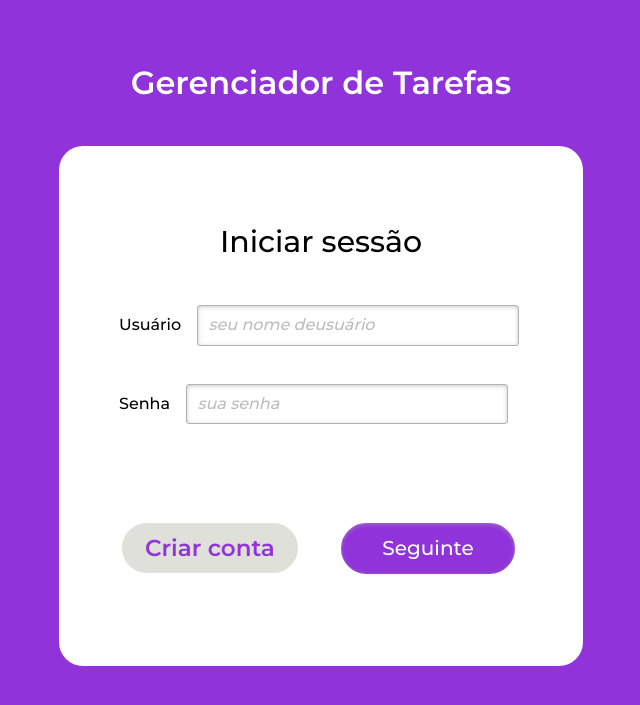
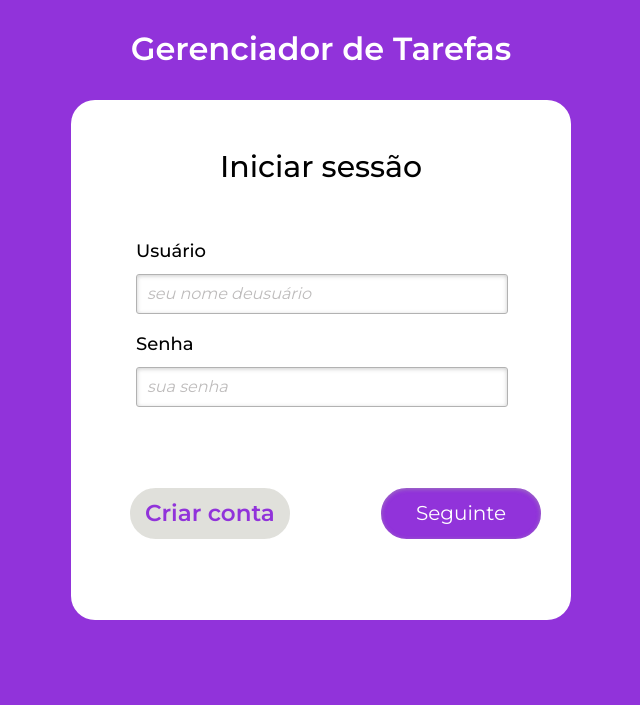
Before and after one commit to pedrojoaovr/gerenciador-tarefas-python, a Flask app: page /login in a window 1280 px wide. Shown: the top 705 px of the page, without its empty margins (319-959 px from the left). Run offline with Flask 3, Linux system fonts and the light colour scheme.

Commit message:
Atualizamos o CSS do Login e Cadastro

```diff
--- a/app/static/login.css
+++ b/app/static/login.css
@@ -19,7 +19,7 @@ padding-top: 10px;
 
 
 .content{
-background-color: #fff;
+background-color: #ffffff;
 border-radius: 24px;
 width: 500px;
 min-height: 500px;
@@ -56,17 +56,23 @@ display: none;
 }
 
 
-/* email senha segunte*/
-*, *:before, *:after {
+h3{
   margin:0;
-  margin-top: 10px;
+  margin-left: 53px;
   padding:12px;
+  font-size: 18px;
   font-family: 'Montserrat', sans-serif; /* Aplica a fonte Montserrat */
   font-weight: 500; /* Peso da fonte */
 }
 
-p{
-  margin-bottom:10px;
+h4{
+  margin:0;
+  margin-left: 53px;
+  margin-top: 8px;
+  padding:12px;
+  font-size: 18px;
+  font-family: 'Montserrat', sans-serif; /* Aplica a fonte Montserrat */
+  font-weight: 500; /* Peso da fonte */
 }
 
 .content p:first-child{
@@ -89,10 +95,10 @@ input{
   outline: none;
 }
 
-
+/* Caixas de preenchimento de dados*/
 input:not([type="checkbox"]){
   width: 70%;
-  margin-top: 4px;
+  margin-left: 65px;
   padding: 10px;
   border: 1px solid #b2b2b2;
 
@@ -108,7 +114,7 @@ input:not([type="checkbox"]){
 
 /* Botão seguinte*/
 input[type="submit"]{
-  width: 50%;
+  width: 40%;
   cursor: pointer;
   background:  rgba(145, 51, 218, 1);
   color: #fff;
@@ -116,6 +122,7 @@ input[type="submit"]{
   border: 20px solid #fff;
   margin-bottom: 10px;
   float:right;
+  margin-right: 10px;
   margin-top: 45px;
   padding-top: 14px;
   padding-bottom: 14px;
@@ -133,16 +140,16 @@ input[type="submit"]:hover{
   font-weight: 600;
   background: #e0e0db;
   color: rgba(145, 51, 218, 1);
-  float:left;
-  padding-right: 23px;
-  padding-left: 23px;
+  float: left;
+  padding-right: 15px;
+  padding-left: 15px;
   padding-top: 12px;
   padding-bottom: 12px;
-  margin-left: 10px;
-  margin-top: 6%;
+  margin-left: 54px; /* Ajuste esta margem conforme necessário */
+  margin-top: 60px;  /* Ajuste esta margem conforme necessário */
   border: 5px solid white;
   border-radius: 50px;
-  transition: all 0.4s  linear;
+  transition: all 0.4s linear;
 }
 
 .link a:hover{
--- a/app/templates/login.html
+++ b/app/templates/login.html
@@ -21,15 +21,18 @@
 
             <form method="post" action="{{ url_for('auth.login') }}">
                 <h2>Iniciar sessão</h2>
-                <p>
+
+                <h3>
                     <label for="username">Usuário</label>
-                    <input id="username" name="username" required="required" type="text" placeholder="seu nome deusuário"/>
-                </p>
+                </h3>
 
-                <p>
+                <input id="username" name="username" required="required" type="text" placeholder="seu nome deusuário"/>
+
+                <h4>
                     <label for="password">Senha</label>
-                    <input id="password" name="password" required="required" type="password" placeholder="sua senha" />
-                </p>
+                </h4>
+
+                <input id="password" name="password" required="required" type="password" placeholder="sua senha" />
 
                 <p>
                     <input type="submit" value="Seguinte" />
--- a/app/templates/task_calendar.html
+++ b/app/templates/task_calendar.html
@@ -98,6 +98,7 @@
     </div>
 </div>
 
+
     <!-- Scripts -->
     <script src="https://code.jquery.com/jquery-3.5.1.min.js"></script>
     <script src="https://cdnjs.cloudflare.com/ajax/libs/moment.js/2.29.1/moment.min.js"></script>
```
Also changed, not shown: app/static/cadastro.css (+42 -12 lines), app/templates/register.html (+12 -9 lines), app/static/style.css (line endings or trailing spaces), instance/task.db.
